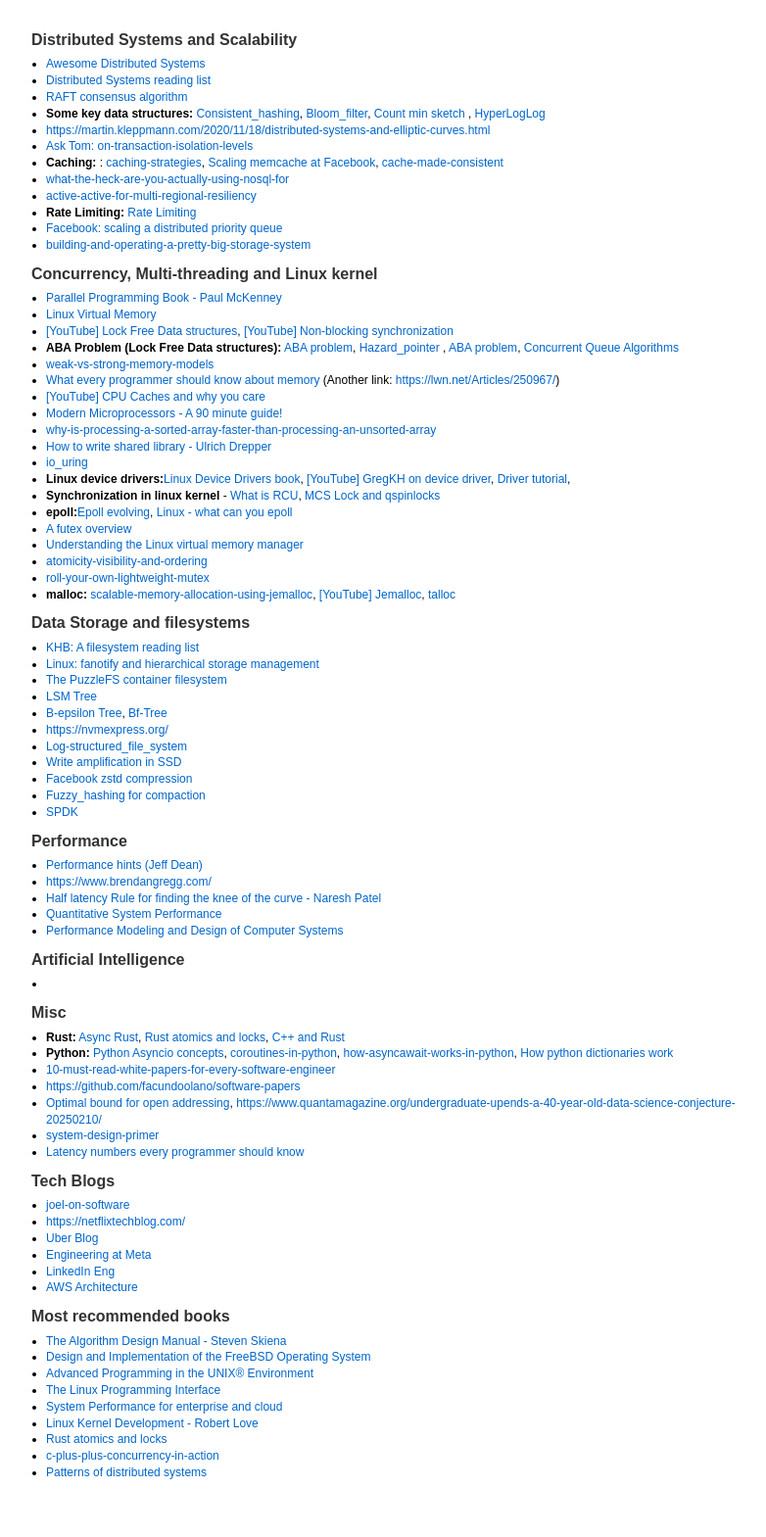
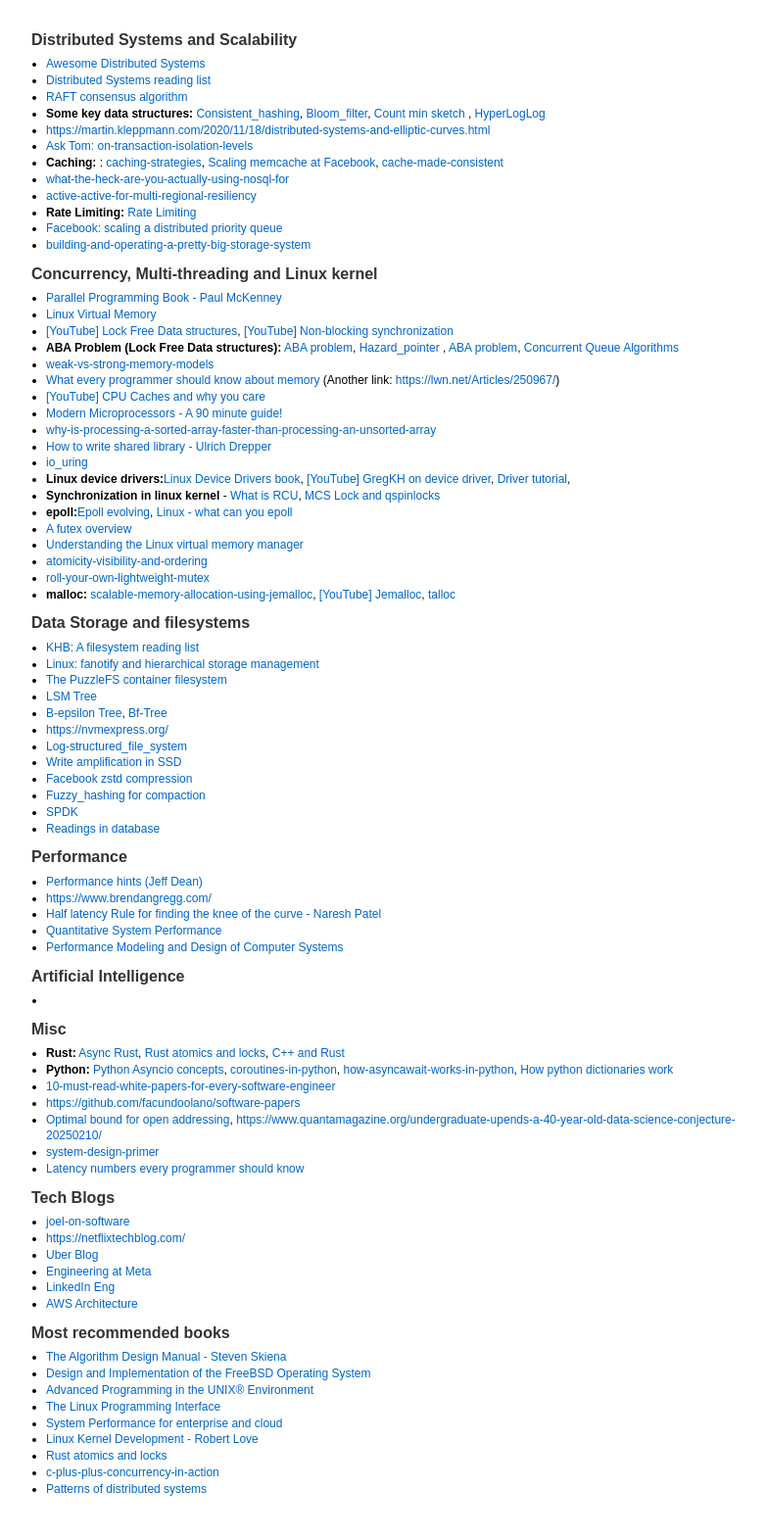
Before and after one commit to niraj17/niraj17.github.io, a Jekyll site: the page info/tech.html, which Jekyll copies as it is, in a window 1280 px wide. Shown: the whole page at 98% size, without its empty margins (223-1005 px from the left). Built offline with Jekyll 4.4.1, drawn with Linux system fonts in a browser that asks for light colours.

Commit message:
Update tech.html

```diff
--- a/info/tech.html
+++ b/info/tech.html
@@ -151,6 +151,7 @@
          <li> <a href=https://github.com/facebook/zstd>Facebook zstd compression</a>
          <li> <a href=https://en.wikipedia.org/wiki/Fuzzy_hashing>Fuzzy_hashing for compaction</a>
          <li> <a href=https://spdk.io/doc/>SPDK</a>
+	     <li> <a href=https://github.com/rxin/db-readings>Readings in database</li>
      </ul>
      </div>
      <div class="section">
```
